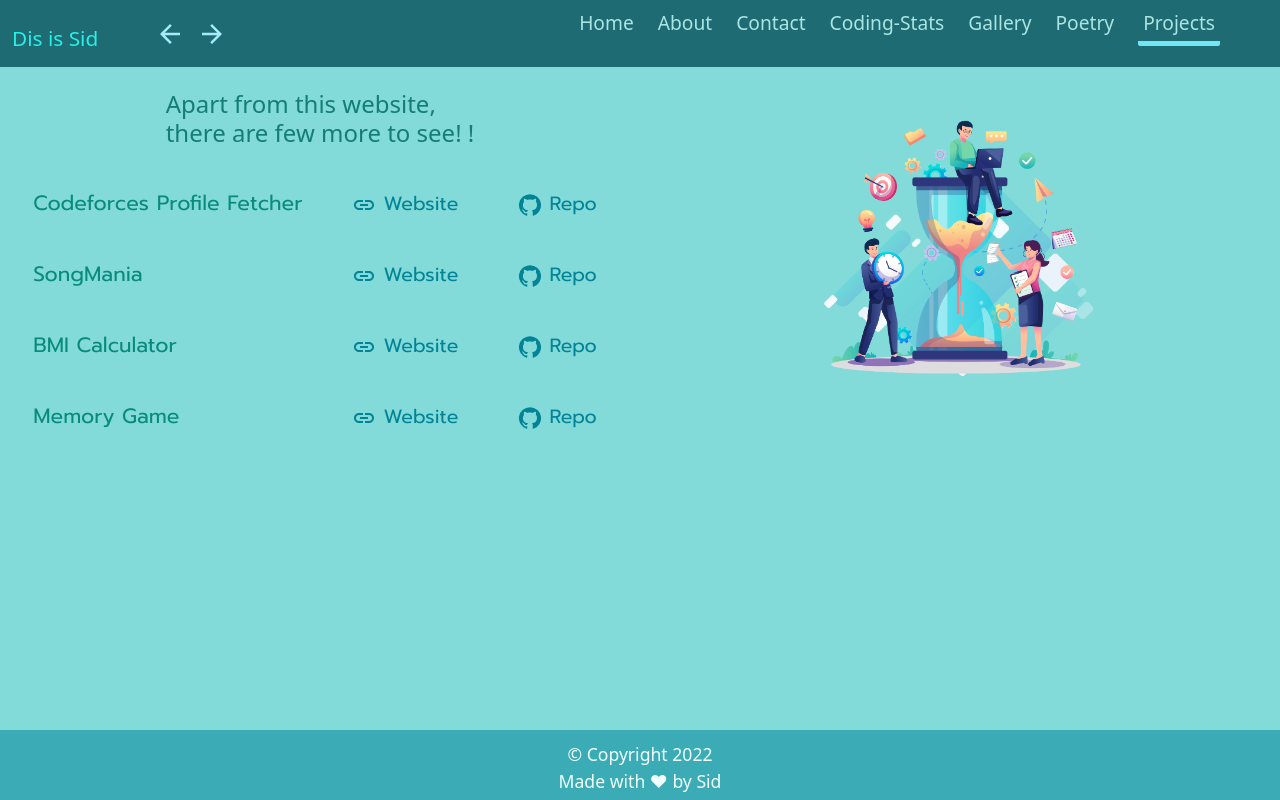
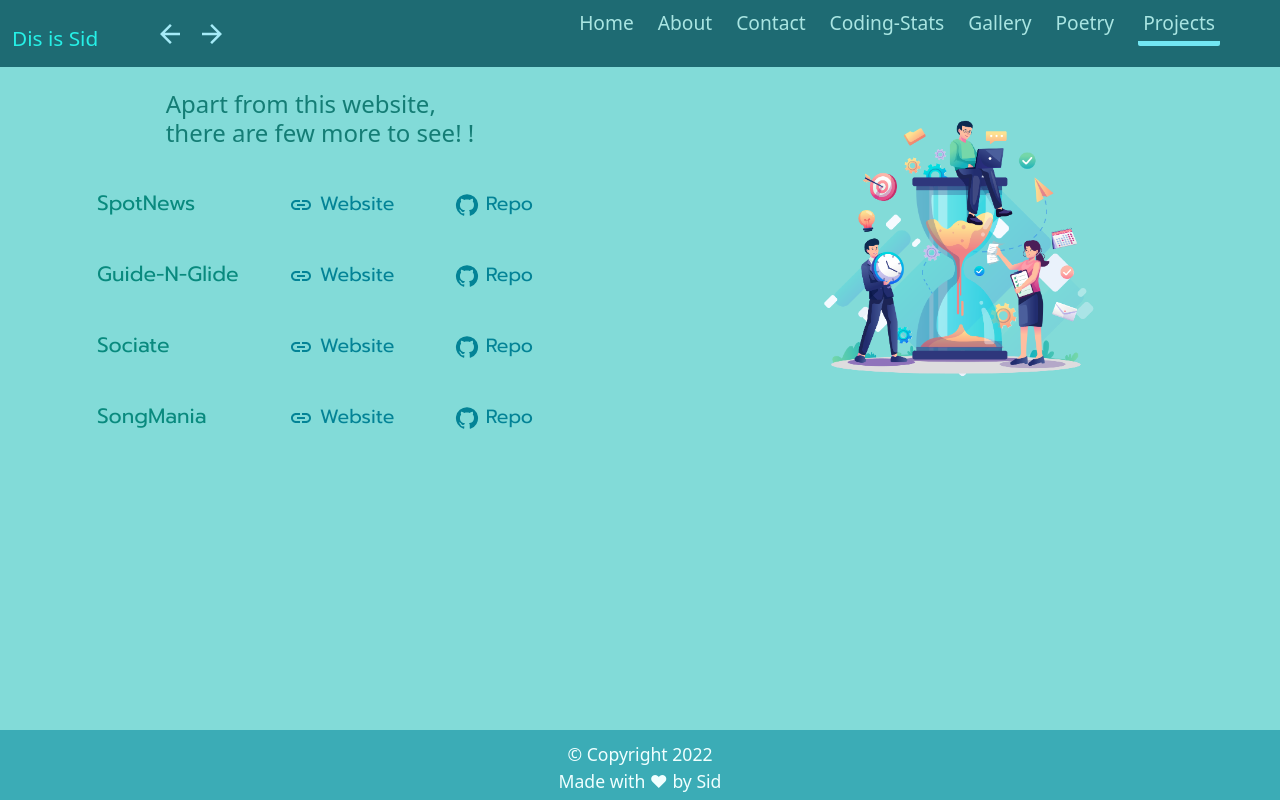
Before and after one commit to siddharthsinghvats/me, a React (Create React App) app: page /projects in a window 1280 px wide. Built offline with nearby package versions, Linux system fonts and the light colour scheme.

Commit message:
update new projects

```diff
--- a/src/components/Project.jsx
+++ b/src/components/Project.jsx
@@ -2,7 +2,6 @@ import React from "react";
 import "../../node_modules/bootstrap/dist/css/bootstrap.min.css";
 import "../../node_modules/bootstrap/dist/js/bootstrap.bundle.min.js";
 import "../index.css";
-import profile from "../images/prof.jpeg";
 import cyber from "../images/cybers.png";
 import ArrowForwardIosIcon from "@mui/icons-material/ArrowForwardIos";
 import { BrowserRouter, Link, Route, Routes } from "react-router-dom";
@@ -20,11 +19,11 @@ const Project = (props) => {
             <br/>there are few more to see! !</h3>
             <table className="project-links">
             <tr>
-                <td>Codeforces Profile Fetcher</td>
+                <td>SpotNews</td>
                 <td>
                 <a
                   target="blank"
-                  href="https://frozen-fjord-02824.herokuapp.com/"
+                  href="https://spotnews.netlify.app/"
                 >
                   <LinkIcon /> Website
                 </a>
@@ -32,14 +31,58 @@ const Project = (props) => {
                 <td>
                 <a
                   target="blank"
-                  href="https://github.com/siddharthsinghvats/Codeforces-User-Info"
+                  href="https://github.com/siddharthsinghvats/SpotNews"
                 >
                   <GitHubIcon /> Repo
                 </a>
                 </td>
             </tr>
             <tr>
-                <td>SongMania</td>
+                <td>Guide-N-Glide</td>
+                <td>
+                <a
+                  target="blank"
+                  href="https://guide-n-glide.netlify.app"
+                >
+                  <LinkIcon /> Website
+                </a>
+                </td>
+                <td>
+                <a
+                  target="blank"
+                  href="https://github.com/siddharthsinghvats/guide-n-glide"
+                >
+                  <GitHubIcon /> Repo
+                </a>
+                </td>
+                </tr>
+                <tr>
+                <td>
+
+
+               Sociate
+                </td>
+                <td>
+                <a
+                  target="blank"
+                  href="https://sociate.netlify.app/"
+                >
+                  <LinkIcon /> Website
+                </a>
+                </td>
+                <td>
+                <a
+                  target="blank"
+                  href="https://github.com/siddharthsinghvats/sociate-frontend"
+                >
+                  <GitHubIcon /> Repo
+                </a>
+                </td>
+                </tr>
+                <tr>
+                <td>
+                SongMania
+                </td>
                 <td>
                 <a
                   target="blank"
@@ -52,50 +95,6 @@ const Project = (props) => {
                 <a
                   target="blank"
                   href="https://github.com/siddharthsinghvats/SongMania"
-                >
-                  <GitHubIcon /> Repo
-                </a>
-                </td>
-                </tr>
-                <tr>
-                <td>
-
-
-                BMI Calculator
-                </td>
-                <td>
-                <a
-                  target="blank"
-                  href="https://siddharthsinghvats.github.io/BMICalculator/"
-                >
-                  <LinkIcon /> Website
-                </a>
-                </td>
-                <td>
-                <a
-                  target="blank"
-                  href="https://github.com/siddharthsinghvats/BMICalculator"
-                >
-                  <GitHubIcon /> Repo
-                </a>
-                </td>
-                </tr>
-                <tr>
-                <td>
-                Memory Game
-                </td>
-                <td>
-                <a
-                  target="blank"
-                  href="https://siddharthsinghvats.github.io/Memory-Game/"
-                >
-                  <LinkIcon /> Website
-                </a>
-                </td>
-                <td>
-                <a
-                  target="blank"
-                  href="https://github.com/siddharthsinghvats/Memory-Game"
                 >
                   <GitHubIcon /> Repo
                 </a>
```
